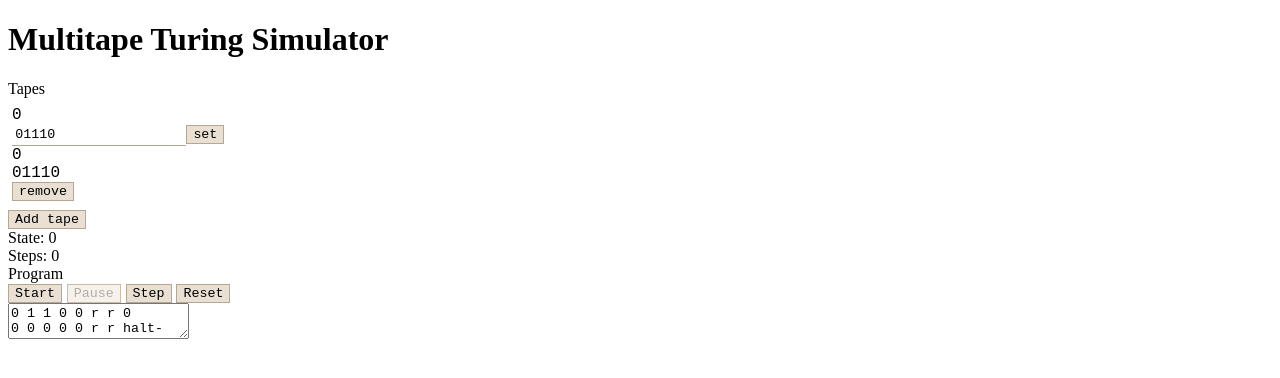
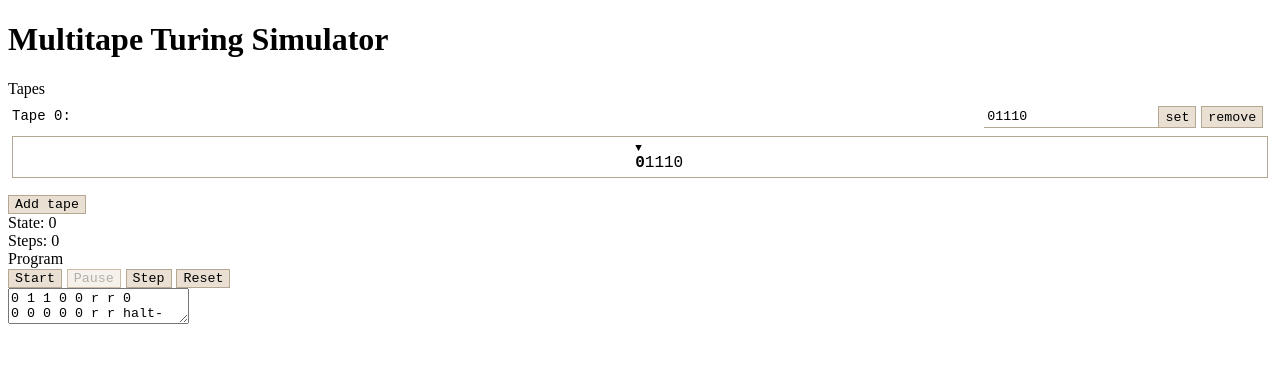
Before and after one commit to gabriellebzhu/multitape-turing-machine-simulator, a React app: page / in a window 1280 px wide. Both pictures are taken after a click on the button "Add tape". Shown: the top 378 px of the page. Built offline with nearby package versions, Linux system fonts and the light colour scheme.

Commit message:
Update Tape Visualizer

```diff
--- a/src/components/machine/tape/tape-displayer.tsx
+++ b/src/components/machine/tape/tape-displayer.tsx
@@ -35,6 +35,11 @@ export const TapeDisplayer = (props: TapeDisplayerProps) => {
     handleRemoveTape(index);
   }, [isDisabled, handleRemoveTape, index]);
 
+  const [firstHalf, head, secondHalf] = React.useMemo(
+    () => tape.getSegmentedVal(),
+    [tape, tape.pos, tape.originalTape]
+  );
+
   React.useEffect(() => {
     setTapeText(tape.originalTape);
   }, [tape]);
@@ -49,9 +54,9 @@ export const TapeDisplayer = (props: TapeDisplayerProps) => {
 
   return (
     <div className="tape-display">
-      <div className="tape-label">{tape.tapeName}</div>
-      <div className="tape-visualizer">
-        <div className="tape-value__container">
+      <div className="tape-display__config">
+        <div className="tape-display__label">Tape {index}:</div>
+        <div className="tape-display__value__container">
           <input
             onChange={(e) => handleTextChange(e.target.value)}
             disabled={isDisabled}
@@ -60,13 +65,18 @@ export const TapeDisplayer = (props: TapeDisplayerProps) => {
           <button disabled={isDisabled} onClick={x}>
             set
           </button>
-        </div>
-        <div className="marker">{tape.pos}</div>
-        <div className="tape-string">{tape.tapeVal}</div>
-        <div className="remove-tape">
           <button disabled={isDisabled} onClick={handleRemoveTapeBtn}>
             remove
           </button>
+          <div className="remove-tape"></div>
+        </div>
+      </div>
+      <div className="tape-display__visualizer">
+        <div className="tape-display__visualizer__grid">
+          <div className="tape-display__visualizer__marker">{"\u25BC"}</div>
+          <div className="tape-display__visualizer__first">{firstHalf}</div>
+          <div className="tape-display__visualizer__head">{head}</div>
+          <div className="tape-display__visualizer__second">{secondHalf}</div>
         </div>
       </div>
     </div>
--- a/src/components/machine/tape/tape.ts
+++ b/src/components/machine/tape/tape.ts
@@ -59,4 +59,10 @@ export class Tape {
     this.originalTape = inputString;
     this.tapeVal = inputString.split("");
   }
+
+  getSegmentedVal() {
+    const first = this.tapeVal.slice(0, this.pos);
+    const second = this.tapeVal.slice(this.pos + 1);
+    return [first.join(""), this.tapeVal[this.pos], second.join("")];
+  }
 }
```
